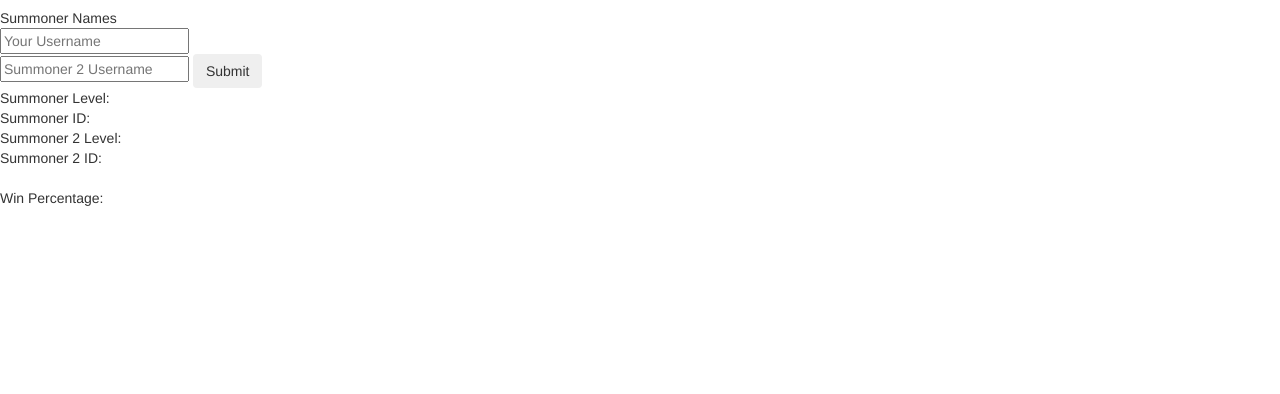
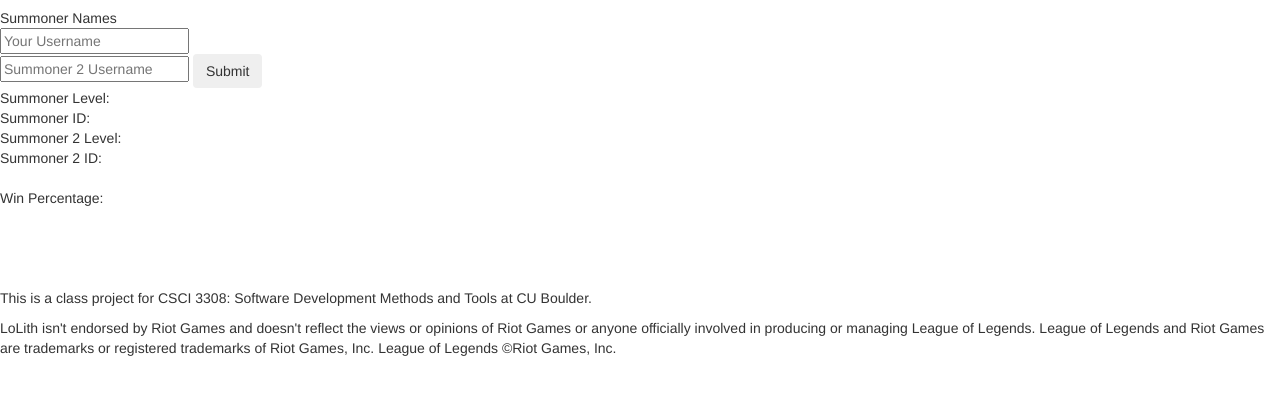
Before and after one commit to sapols/Methods-Team-Project, a website: page lolith/views/index.html in a window 1280 px wide. Shown: the part 82-476 px from the top of the page. Drawn offline with nearby package versions, Linux system fonts and the light colour scheme.

Commit message:
Add disclaimer information so we can try to get Riot prod key for this (higher rate limit)

```diff
--- a/lolith/views/index.html
+++ b/lolith/views/index.html
@@ -22,7 +22,19 @@
 <br />
 Win Percentage: <span id="winPercent"></span>
 
-
+<br />
+<br />
+<br />
+<br />
+<br />
+<footer>
+<p>
+This is a class project for CSCI 3308: Software Development Methods and Tools at CU Boulder.
+</p>
+<p>
+LoLith isn't endorsed by Riot Games and doesn't reflect the views or opinions of Riot Games or anyone officially involved in producing or managing League of Legends. League of Legends and Riot Games are trademarks or registered trademarks of Riot Games, Inc. League of Legends &copy;Riot Games, Inc.
+</p>
+</footer>
 </body>
 
 <!--Shawn's First Attempt at Being Fancy-->
```
